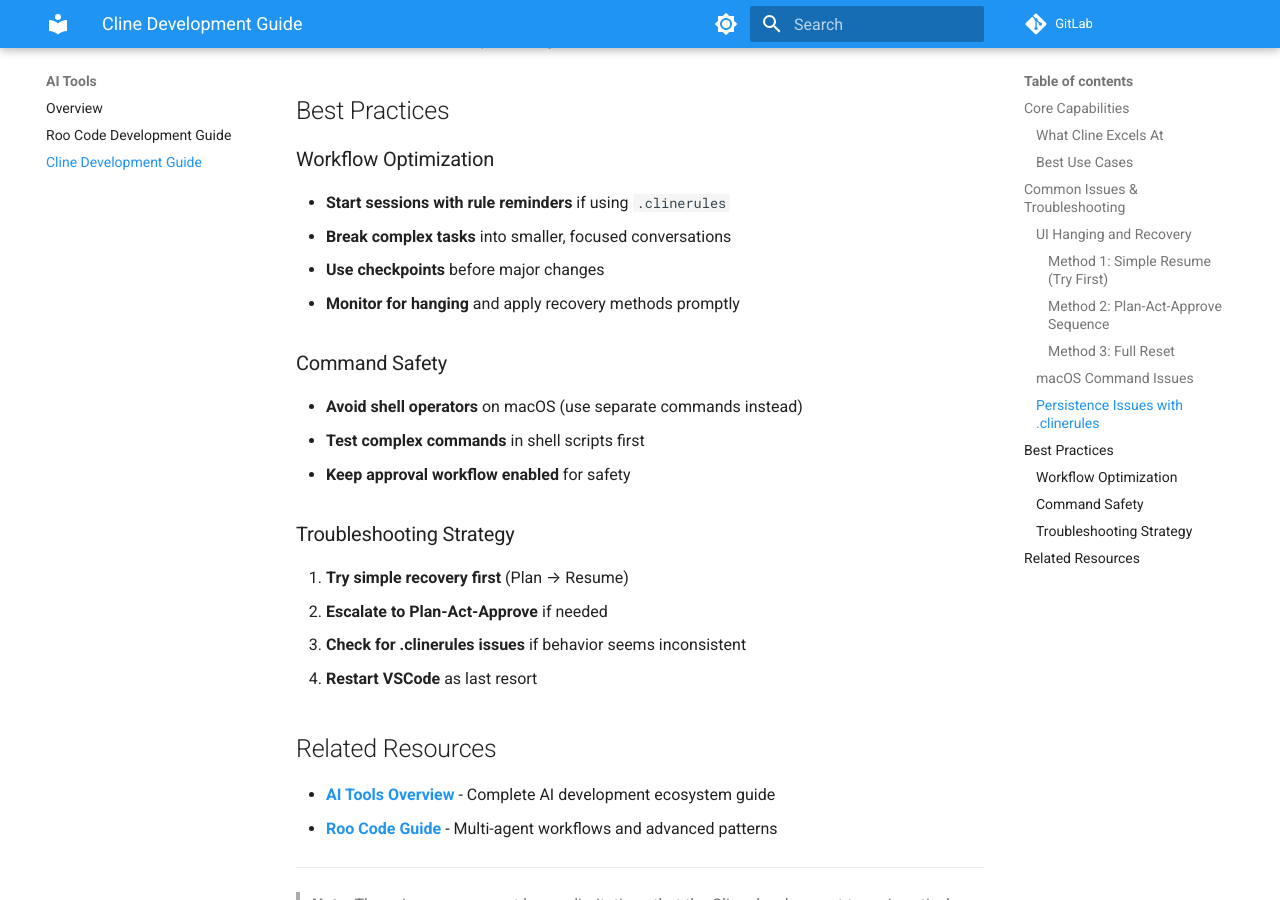
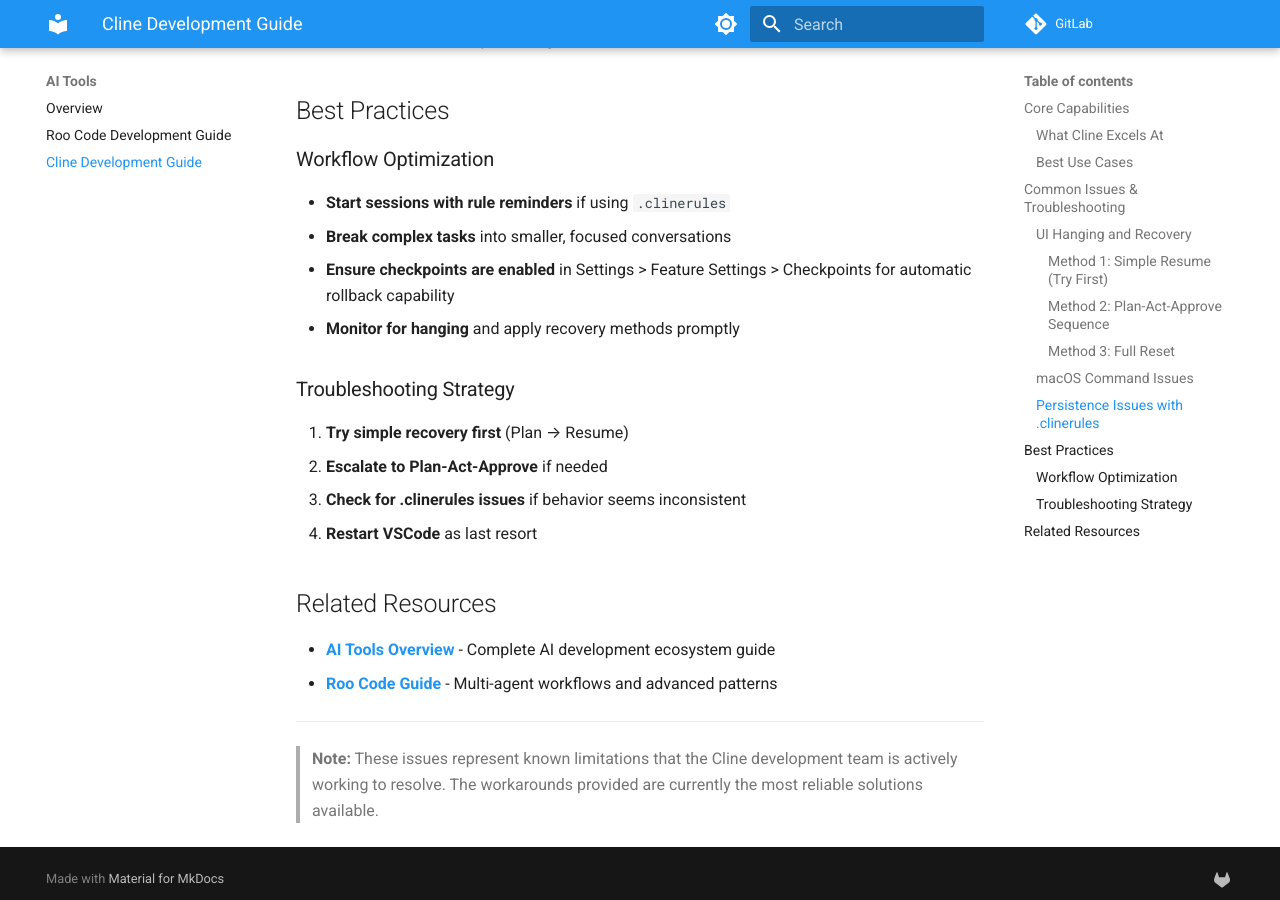
Before and after one commit to boost-edu-tools/gitinspectorgui, an MkDocs documentation site: the page built from docs/ai-tools/cline-guide.md, in a window 1280 px wide and 900 px high, scrolled down 3099 px. Built offline with MkDocs 1.6.1 and Material for MkDocs 9.7.7, drawn with Linux system fonts in a browser that asks for light colours; comment, search, counter and statistics services are not loaded.

Commit message:
Refine cline-guide.md with improvements and cleanup
- Enhanced content organization and clarity
- Updated recommendations and best practices

```diff
--- a/docs/ai-tools/cline-guide.md
+++ b/docs/ai-tools/cline-guide.md
@@ -125,14 +125,8 @@
 
 -   **Start sessions with rule reminders** if using `.clinerules`
 -   **Break complex tasks** into smaller, focused conversations
--   **Use checkpoints** before major changes
+-   **Ensure checkpoints are enabled** in Settings > Feature Settings > Checkpoints for automatic rollback capability
 -   **Monitor for hanging** and apply recovery methods promptly
-
-### Command Safety
-
--   **Avoid shell operators** on macOS (use separate commands instead)
--   **Test complex commands** in shell scripts first
--   **Keep approval workflow enabled** for safety
 
 ### Troubleshooting Strategy
 
```
